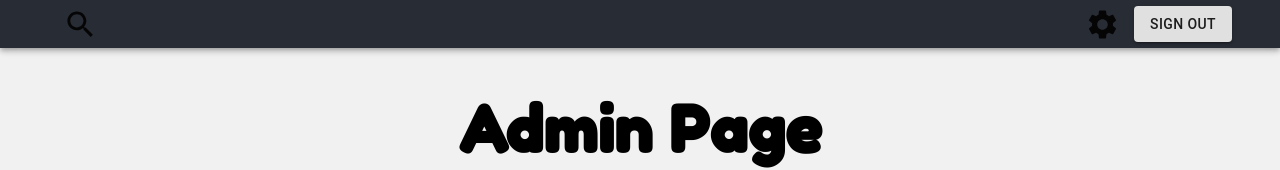
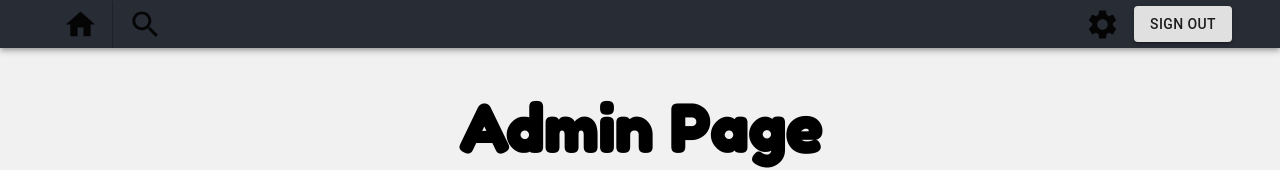
Before and after one commit to lmg8/Itinerary-App, a React (Create React App) app in the folder itinerary_app/: page /admin in a window 1280 px wide. Shown: the top 170 px of the page. Built offline with nearby package versions, Linux system fonts and the light colour scheme.

Commit message:
Add navigation button to user page

```diff
--- a/itinerary_app/src/react-components/Header/index.js
+++ b/itinerary_app/src/react-components/Header/index.js
@@ -5,6 +5,7 @@ import { makeStyles } from '@material-ui/core/styles'
 
 import SettingsIcon from '@material-ui/icons/Settings';
 import SearchIcon from '@material-ui/icons/Search';
+import HomeIcon from '@material-ui/icons/Home';
 import "./styles.css"
 
 
@@ -21,6 +22,9 @@ const Header = () => {
         <Toolbar variant={"dense"}>
             <Container>
                 <ButtonGroup size='small' variant="text">
+                    <Link to={"./../user"}>
+                        <Button> <HomeIcon fontSize="large"/> </Button>
+                    </Link>
                     <Link to={"./../search"}>
                         <Button> <SearchIcon fontSize="large"/> </Button>
                     </Link>
```
